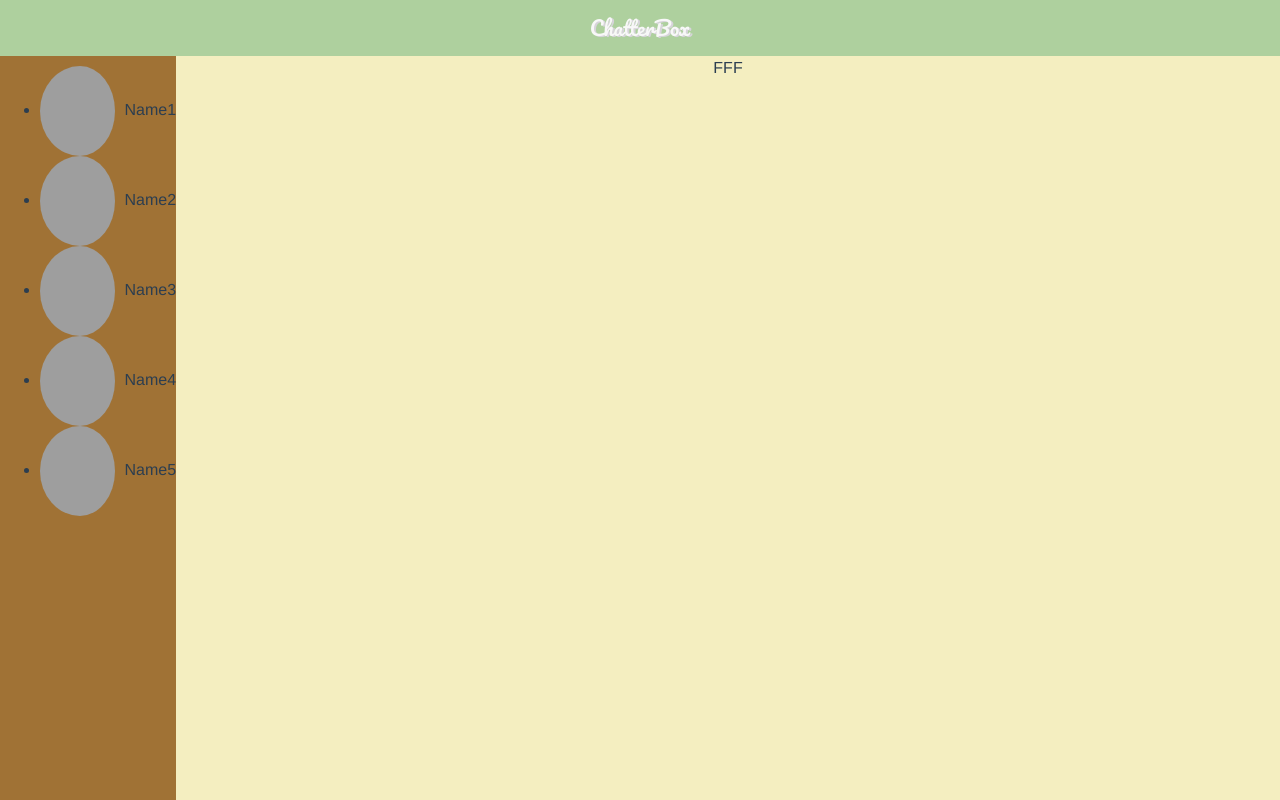
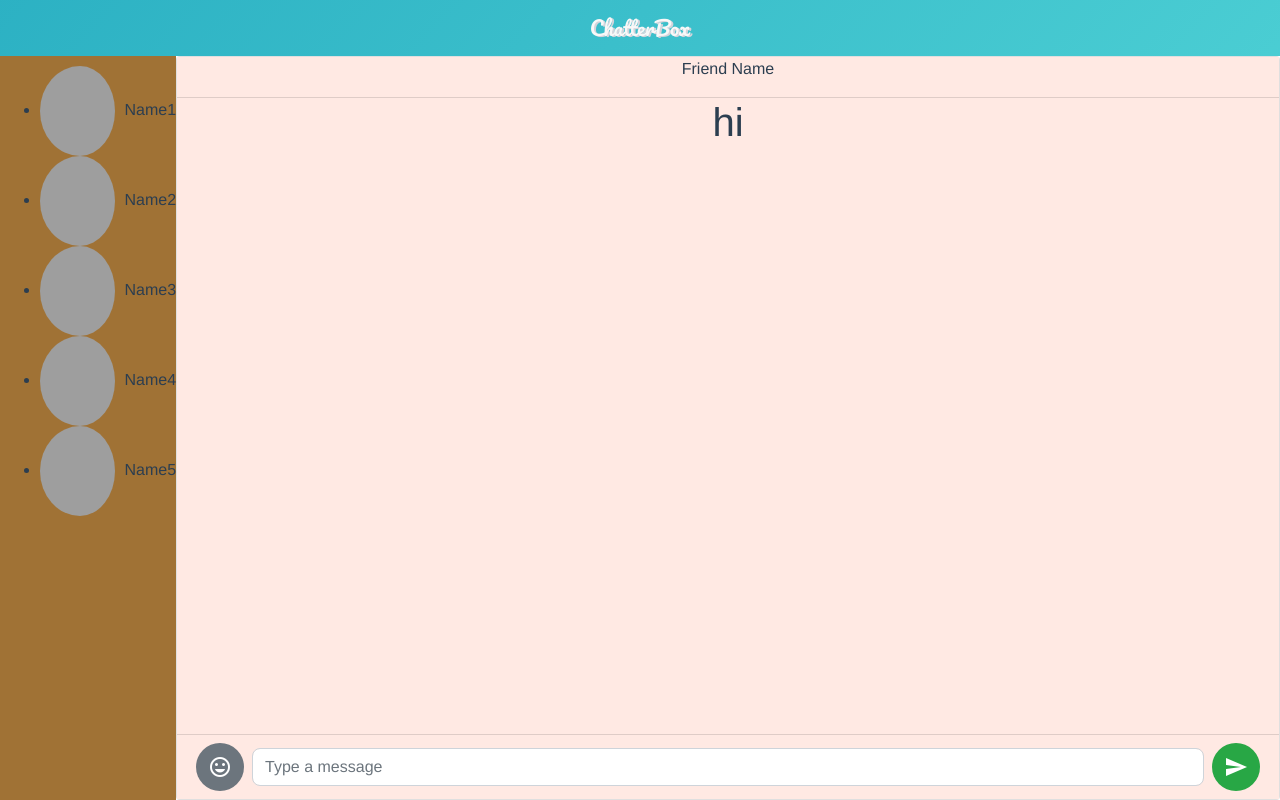
Before and after one commit to affluents/mevn-chatterbox, a Vue app in the folder vue-chatterbox-src/: page /ChatMain in a window 1280 px wide. Built offline with nearby package versions, Linux system fonts and the light colour scheme; grey boxes are pictures that could not be loaded.

Commit message:
Updated Login, ChatDetail, NavBar animations (#5)

```diff
--- a/vue-chatterbox-src/index.html
+++ b/vue-chatterbox-src/index.html
@@ -9,9 +9,4 @@
     <div id="app"></div>
     <!-- built files will be auto injected -->
   </body>
-  <style>
-    body {
-      background-color: #F4EEC0;
-    }
-  </style>
 </html>
--- a/vue-chatterbox-src/src/App.vue
+++ b/vue-chatterbox-src/src/App.vue
@@ -1,6 +1,6 @@
 <template>
   <div id="app">
-    <nav class="navbar" style="background-color: #AED09E;">
+    <nav class="navbar">
         <span id="nav_text" class="navbar-brand mb-0 mx-auto unselectable">ChatterBox</span>
     </nav>
     <router-view/>
@@ -20,17 +20,31 @@ export default {
 
 <style>
 @import url("https://fonts.googleapis.com/css?family=Pacifico");
+@import url("https://fonts.googleapis.com/icon?family=Material+Icons");
 
 html, body {
+  background-color: #FFE9E3;
   height: 100%;
 }
 
+.navbar {
+  height: 3.5em;
+  background:linear-gradient(132deg, #A9ECA2, #005E7C, #1CA2BB,#58DADA);
+  background-size: 600% 600%;
+	animation: Gradient 15s ease infinite;
+}
+
+@keyframes Gradient {
+  0%{background-position:0% 50%}
+  50%{background-position:100% 50%}
+  100%{background-position:0% 50%}
+}
 .navbar-brand {
   color: rgb(248, 248, 248);
   text-shadow: 2px 1px rgba(215, 212, 219, 0.979);
   font-family: "Pacifico";
   font-size: 170%;
-  font-weight: 300;
+  font-weight: 300%;
 }
 
 #app {
--- a/vue-chatterbox-src/src/components/ChatDetail.vue
+++ b/vue-chatterbox-src/src/components/ChatDetail.vue
@@ -1,12 +1,117 @@
 <template>
-    <div>FFF</div>
+    <div class="h-100">
+        <b-card>
+            <b-card-header class="p-0">
+                <p>Friend Name</p>
+            </b-card-header>
+            <div id="chat-messages">
+                <h1>hi</h1>
+            </div>
+            <b-card-footer>
+               <b-form @submit="onMessageSubmit">
+                    <b-form-group id="input-box" >
+                        <div class="d-flex flex-row align-items-center">
+                            <div id class="p-2">
+                                <b-button id="emoticon" class="btn-circle d-flex justify-content-center align-items-center p-0"><i class="material-icons">insert_emoticon</i></b-button>
+                            </div>
+                            <div id="input-bar">
+                                <b-form-input id="new_message"
+                                            type="text"
+                                            v-model="inputForm.message"
+                                            placeholder="Type a message"
+                                            autocomplete="off">
+                                </b-form-input>
+                            </div>
+                            <div class="p-2">
+                                <b-button id="send-button" type="submit" variant="success" class="btn-circle d-flex justify-content-center align-items-center p-0"><i class="material-icons">send</i></b-button>
+                            </div>
+                        </div>
+                    </b-form-group>
+               </b-form>
+            </b-card-footer>
+        </b-card>
+    </div>
 </template>
 
 <script>
 export default {
-    name: 'ChatDetail'
-}
+  name: "ChatDetail",
+  data() {
+    return {
+      inputForm: {
+        message: ""
+      }
+    };
+  },
+  methods: {
+    onMessageSubmit(e) {
+        e.preventDefault();
+        alert(JSON.stringify(this.inputForm.message));
+    }
+  }
+};
 </script>
 
-<script scoped>
-</script>
+<style scoped>
+
+#chat-detail-container {
+  display: flex;
+  flex-grow: 1;
+  flex-direction: column;
+}
+
+#input-bar {
+    flex-grow: 1;
+}
+
+.form-group {
+    margin: 0%;
+}
+
+#chat-messages {
+  flex-grow: 1;
+  overflow: auto;
+}
+
+.card {
+  height: 100%;
+}
+
+.card-header {
+  background-color: #FFE9E3;
+}
+
+.card-footer {
+  background-color: #FFE9E3;
+  padding: 0;
+  padding-right: 1%;
+  padding-left: 1%;
+}
+
+.card-body {
+  display: flex;
+  flex-direction: column;
+  flex-grow: 1;
+  padding: 0;
+  background-color: #FFE9E3;
+}
+
+.material-icons {
+    vertical-align: middle;
+    font-size: 1.5em;
+}
+
+input {
+    border-radius: 0.5em;
+}
+
+.btn-circle {
+    width: 3em;
+    height: 3em;
+    border: none;
+    text-align: center;
+    display: inline-block;
+    border-radius: 100%;
+}
+
+</style>
--- a/vue-chatterbox-src/src/components/Login.vue
+++ b/vue-chatterbox-src/src/components/Login.vue
@@ -1,5 +1,7 @@
 <template>
     <b-container>
+        <div class="row justify-content-center">
+            <div class="col-md-6">
                 <b-card>
                 <b-tabs id="tabs">
                     <b-tab title="Login" active>
@@ -29,7 +31,7 @@
                                 </b-form-input>
                             </b-form-group>
                                 </div>
-                    <b-button type="submit" variant="primary" href="/ChatMain">Login</b-button>
+                            <b-button type="submit" variant="primary" href="/ChatMain" class="btn">Login</b-button>
                             </b-form>
                         </div>
                     </b-tab>
@@ -72,12 +74,14 @@
                                 </b-form-input>
                             </b-form-group>
                                 </div>
-                    <b-button type="submit" variant="success">Sign Up</b-button>
+                            <b-button type="submit" variant="success" class="btn">Sign Up</b-button>
                             </b-form>
                         </div>
                     </b-tab>
                 </b-tabs>
             </b-card>
+            </div>
+        </div>
     </b-container>
 </template>
 
@@ -113,18 +117,13 @@ export default {
 @import url('https://fonts.googleapis.com/css?family=Nunito:600');
 
 .card-body {
-    box-sizing: 100px 200px;
-    box-shadow: 0 0px 0px 0 rgba(0, 0, 0, 0.2), 0 6px 20px 0 rgba(0, 0, 0, 0.19);
+    box-shadow: 0 2px 4px 0 rgba(0, 0, 0, 0.2), 0 3px 5px 0 rgba(0, 0, 0, 0.19);
     -webkit-transition: box-shadow 1s;
     transition: box-shadow 1s;
 }
+
 .card-body:hover {
-    box-shadow: 0 12px 12px 0 rgba(0, 0, 0, 0.2), 0 6px 20px 0 rgba(0, 0, 0, 0.19);
-}
-
-#tabs {
-    -webkit-transition: height 100s;
-    transition:  height 100s;
+    box-shadow: 0 4px 8px 0 rgba(0, 0, 0, 0.2), 0 6px 20px 0 rgba(0, 0, 0, 0.19);
 }
 
 #textalign {
@@ -136,17 +135,14 @@ input {
     border-radius: 1rem;
 }
 
-button {
+.btn {
     border-radius: 2rem;
     align-self: auto;
 }
+
 div.container {
-    padding: 20px;
+    padding-top: 3em;
     font-family: 'Nunito';
-    font-size: 20px;
-    width: 500px;
-    -webkit-transition: height 2s;
-    transition: height 2s;
-
+    font-size: 1.5em;
 }
 </style>
```
Lines whose indentation alone changed are shown as unchanged.
